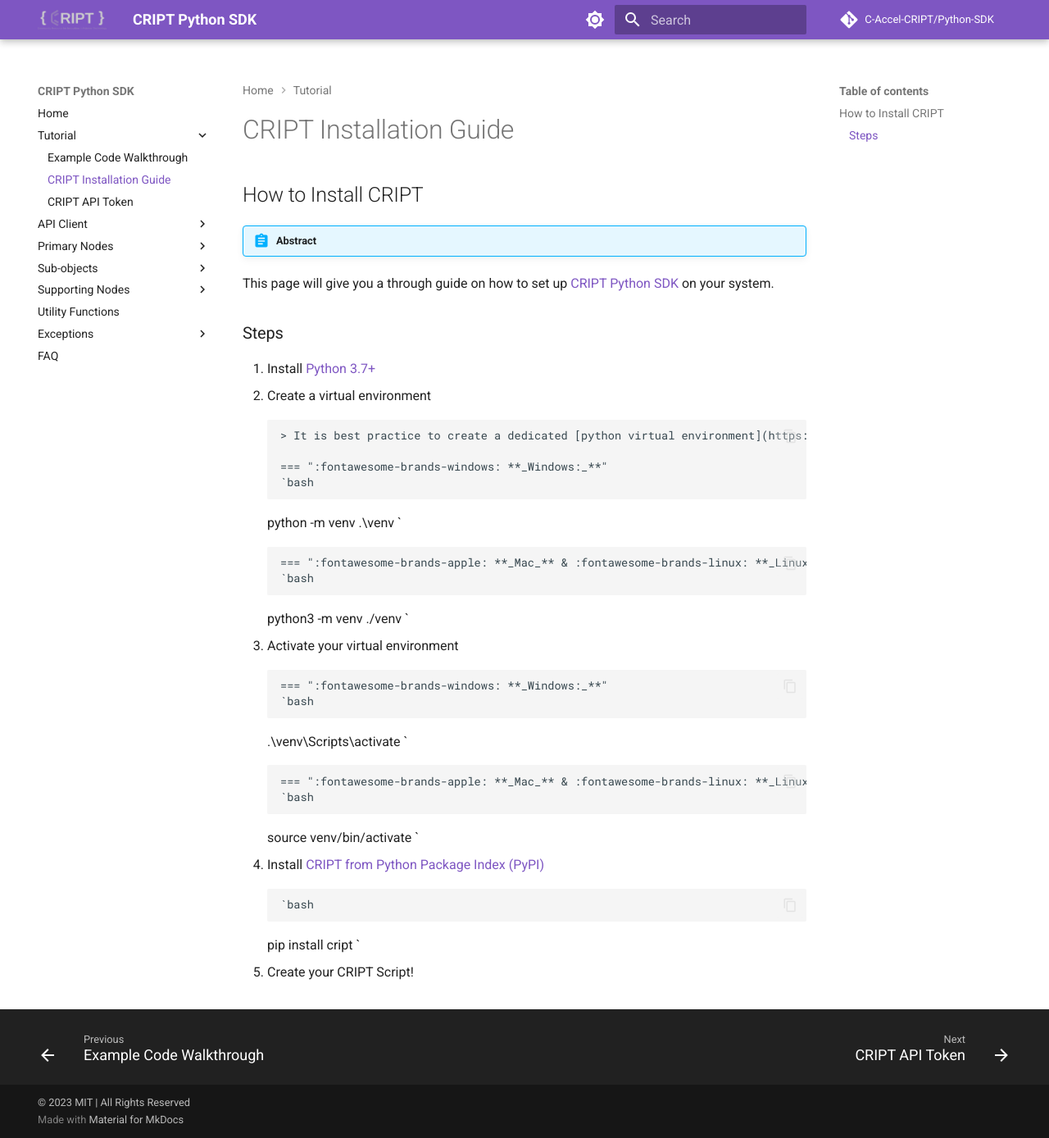
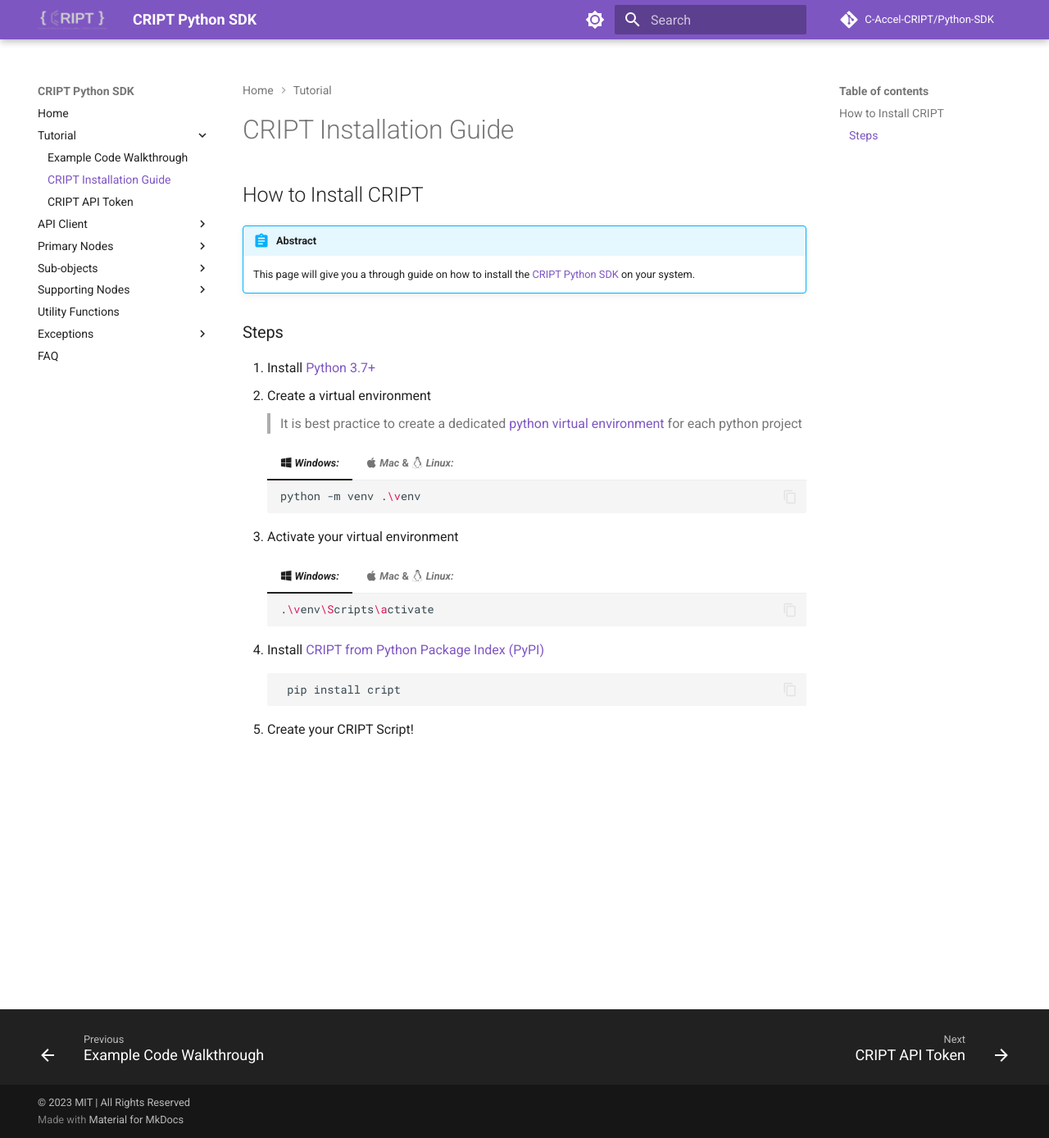
Before and after one commit to C-Accel-CRIPT/Python-SDK, an MkDocs documentation site: the page built from docs/tutorial/cript_installation_guide.md, in a window 1280 px wide and 1388 px high. Shown: the whole window at 82% size. Built offline with MkDocs 1.6.1 and Material for MkDocs 9.7.7, drawn with Linux system fonts in a browser that asks for light colours; comment, search, counter and statistics services are not loaded.

Commit message:
fixed mkdocs formatting

````diff
--- a/docs/tutorial/cript_installation_guide.md
+++ b/docs/tutorial/cript_installation_guide.md
@@ -1,46 +1,41 @@
 # How to Install CRIPT
 
 !!! abstract
-This page will give you a through guide on how to set up [CRIPT Python SDK](https://pypi.org/project/cript/) on your system.
+
+    This page will give you a through guide on how to install the
+    [CRIPT Python SDK](https://pypi.org/project/cript/) on your system.
 
 ## Steps
 
 1.  Install [Python 3.7+](https://www.python.org/downloads/)
 2.  Create a virtual environment
 
-        > It is best practice to create a dedicated [python virtual environment](https://docs.python.org/3/library/venv.html) for each python project
+    > It is best practice to create a dedicated [python virtual environment](https://docs.python.org/3/library/venv.html) for each python project
 
-        === ":fontawesome-brands-windows: **_Windows:_**"
-        `bash
+    === ":fontawesome-brands-windows: **_Windows:_**"
+        ```bash
+        python -m venv .\venv
+        ```
 
-    python -m venv .\venv
-    `
-
-        === ":fontawesome-brands-apple: **_Mac_** & :fontawesome-brands-linux: **_Linux:_**"
-        `bash
-
-    python3 -m venv ./venv
-    `
+    === ":fontawesome-brands-apple: **_Mac_** & :fontawesome-brands-linux: **_Linux:_**"
+        ```bash
+        python3 -m venv ./venv
+        ```
 
 3.  Activate your virtual environment
 
-        === ":fontawesome-brands-windows: **_Windows:_**"
-        `bash
+    === ":fontawesome-brands-windows: **_Windows:_**"
+        ```bash
+        .\venv\Scripts\activate
+        ```
 
-    .\venv\Scripts\activate
-    `
-
-        === ":fontawesome-brands-apple: **_Mac_** & :fontawesome-brands-linux: **_Linux:_**"
-        `bash
-
-    source venv/bin/activate
-    `
+    === ":fontawesome-brands-apple: **_Mac_** & :fontawesome-brands-linux: **_Linux:_**"
+        ```bash
+        source venv/bin/activate
+        ```
 
 4.  Install [CRIPT from Python Package Index (PyPI)](https://pypi.org/project/cript/)
-
-        `bash
-
-    pip install cript
-    `
-
+    ```bash
+     pip install cript
+    ```
 5.  Create your CRIPT Script!
````
